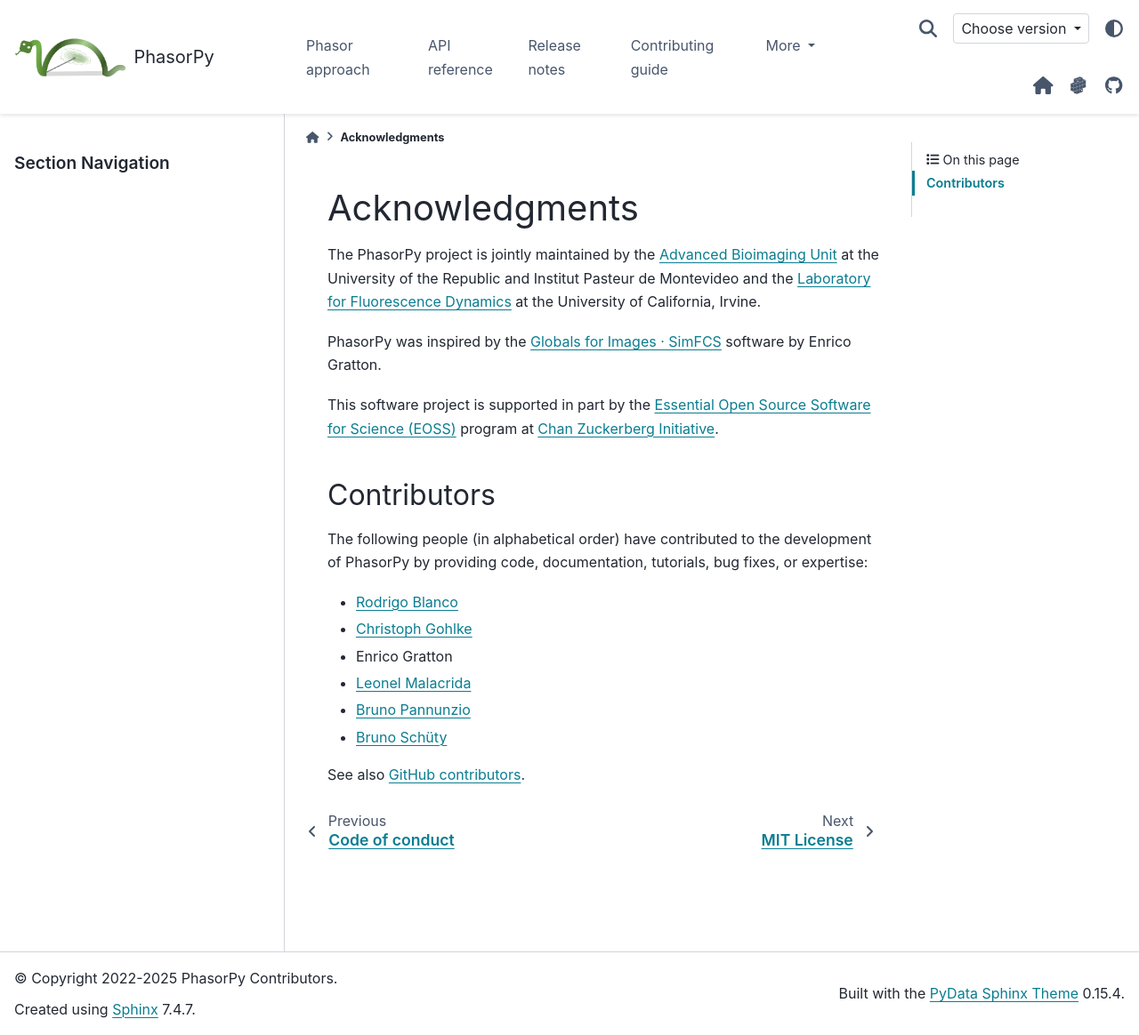
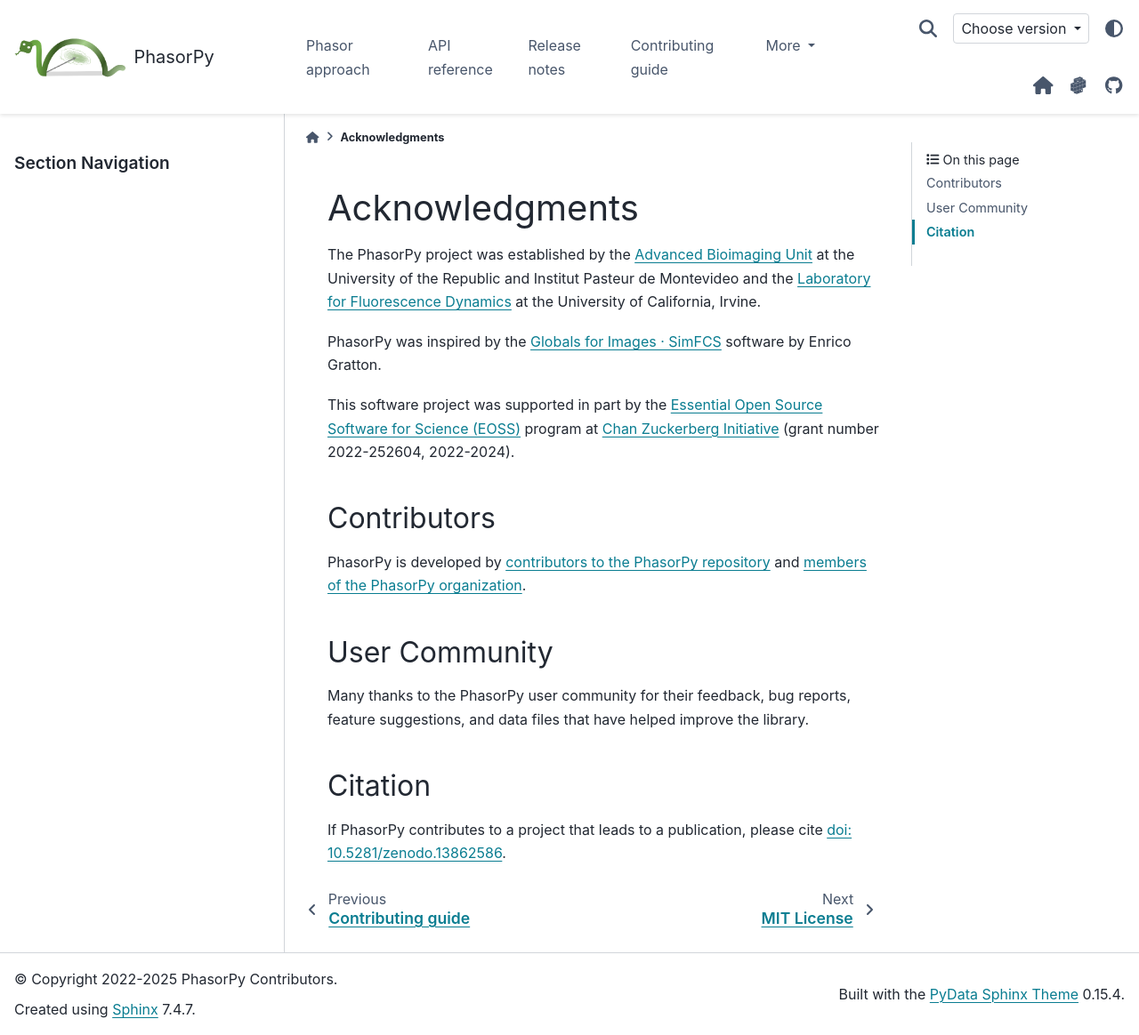
Before and after one commit to phasorpy/phasorpy, a Sphinx documentation site: the page built from docs/acknowledgments.rst, in a window 1280 px wide and 1164 px high. Shown: the whole window at 89% size. Built offline with Sphinx 7.4.7 and the PyData theme 0.15.4, drawn with Linux system fonts in a browser that asks for light colours; pages that are not in the unit, such as notebooks, are missing from menus.

Commit message:
Update acknowledgments (#230)

```diff
--- a/docs/acknowledgments.rst
+++ b/docs/acknowledgments.rst
@@ -1,7 +1,7 @@
 Acknowledgments
 ===============
 
-The PhasorPy project is jointly maintained by the
+The PhasorPy project was established by the
 `Advanced Bioimaging Unit <https://pasteur.uy/en/units/advanced-bioimaging>`_
 at the University of the Republic and Institut Pasteur de Montevideo and the
 `Laboratory for Fluorescence Dynamics <https://www.lfd.uci.edu>`_
@@ -11,26 +11,32 @@
 `Globals for Images · SimFCS <https://www.lfd.uci.edu/globals/>`_ software by
 Enrico Gratton.
 
-This software project is supported in part by the
+This software project was supported in part by the
 `Essential Open Source Software for Science (EOSS)
 <https://chanzuckerberg.com/eoss/>`_ program at
-`Chan Zuckerberg Initiative <https://chanzuckerberg.com/>`_.
+`Chan Zuckerberg Initiative <https://chanzuckerberg.com/>`_
+(grant number 2022-252604, 2022-2024).
 
 .. _contributors:
 
 Contributors
 ------------
 
-The following people (in alphabetical order) have contributed to the
-development of PhasorPy by providing code, documentation, tutorials,
-bug fixes, or expertise:
+PhasorPy is developed by `contributors to the PhasorPy repository
+<https://github.com/phasorpy/phasorpy/graphs/contributors>`_
+and
+`members of the PhasorPy organization
+<https://github.com/orgs/phasorpy/people>`_.
 
-- :user:`Rodrigo Blanco <R-Blanco802>`
-- :user:`Christoph Gohlke <cgohlke>`
-- Enrico Gratton
-- :user:`Leonel Malacrida <lmalacrida>`
-- :user:`Bruno Pannunzio <bruno-pannunzio>`
-- :user:`Bruno Schüty <schutyb>`
+User Community
+--------------
 
-See also `GitHub contributors
-<https://github.com/phasorpy/phasorpy/graphs/contributors>`_.
+Many thanks to the PhasorPy user community for their feedback, bug reports,
+feature suggestions, and data files that have helped improve the library.
+
+Citation
+--------
+
+If PhasorPy contributes to a project that leads to a publication,
+please cite
+`doi: 10.5281/zenodo.13862586 <https://doi.org/10.5281/zenodo.13862586>`_.
--- a/docs/index.rst
+++ b/docs/index.rst
@@ -62,7 +62,6 @@
     api/index
     release
     contributing
-    code_of_conduct
     acknowledgments
     license
 
```
Also changed, not shown: README.md (+1 -1 lines), docs/code_of_conduct.rst (+4 -3 lines), docs/contributing.rst (+6 -4 lines).
